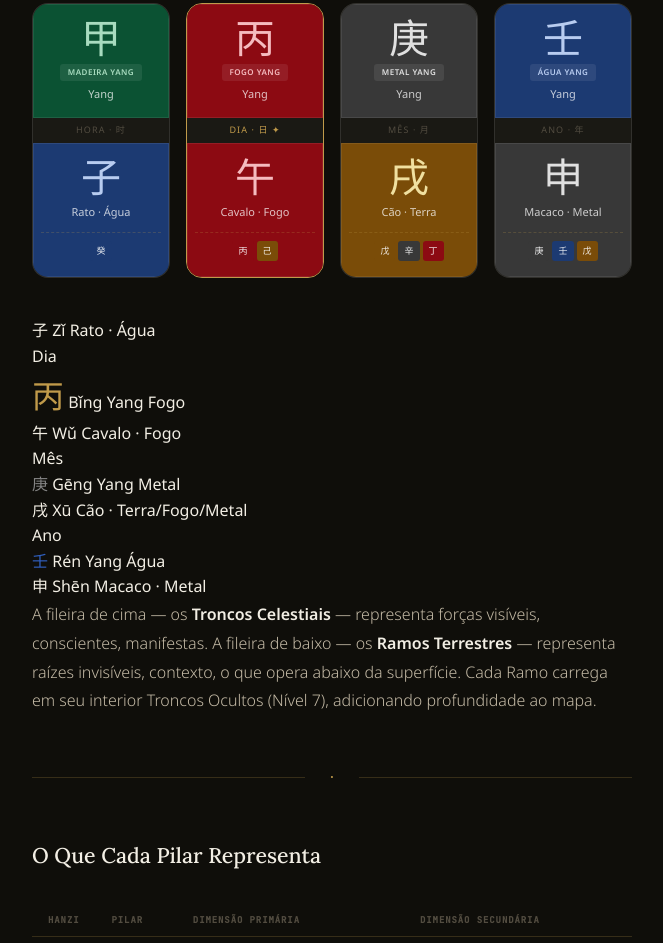
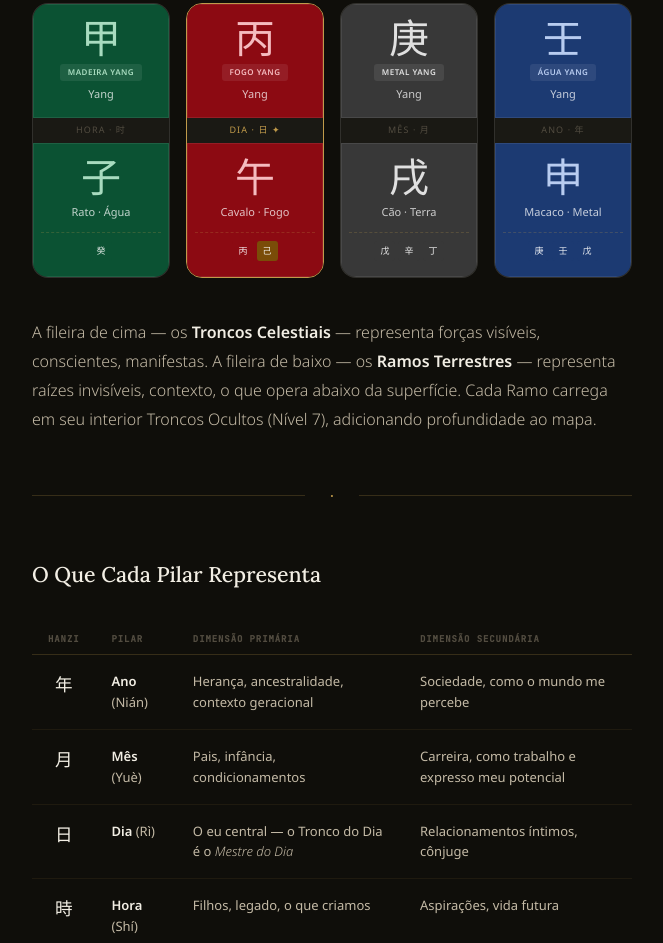
Before and after one commit to ShimaArtBr/12-passos, a plain HTML site: page level-09.html in a window 1280 px wide. Shown: the part 1187-2130 px from the top of the page, without its empty margins (308-971 px from the left). Drawn offline with Linux system fonts and the light colour scheme.

Commit message:
Update level-09.html

```diff
--- a/level-09.html
+++ b/level-09.html
@@ -10,7 +10,7 @@
 <meta name="tempo_leitura" content="6 min">
 <link rel="preconnect" href="https://fonts.googleapis.com">
 <link rel="preconnect" href="https://fonts.gstatic.com" crossorigin>
-<link href="https://fonts.googleapis.com/css2?family=Lora:ital,wght@0,400;0,500;0,700;1,400;1,500&family=Noto+Sans:ital,wght@0,300;0,400;0,500;0,600;1,300&family=JetBrains+Mono:wght@400;500&family=Noto+Serif+SC:wght@400;500&display=swap" rel="stylesheet">
+<link href="https://fonts.googleapis.com/css2?family=Lora:ital,wght@0,400;0,500;0,700;1,400;1,500&family=Noto+Sans:ital,wght@0,300;0,400;0,500;0,600;1,300&family=JetBrains+Mono:wght@400;500&family=Noto+Serif+TC:wght@400;500&display=swap" rel="stylesheet">
 <link rel="stylesheet" href="/public/main.css">
 <style>
 
@@ -76,121 +76,72 @@
     <div class="bazi-map bazi-map--revealed" role="list" aria-label="Os quatro pilares do BaZi">
     <div class="bazi-pillar" tabindex="0" role="button" aria-label="Pilar do Hora: 甲 Jiǎ, 子 Zǐ">
       <div class="bazi-pillar__stem" style="background:#0B5233;box-shadow:inset 0 0 0 1px rgba(255,255,255,.08)">
-        <span class="bazi-pillar__char" style="color:#A8DBBF" lang="zh-Hans">甲</span>
+        <span class="bazi-pillar__char" style="color:#A8DBBF" lang="zh-Hant">甲</span>
         <span class="bazi-pillar__badge" style="color:#A8DBBF">Madeira Yang</span>
         <span class="bazi-pillar__label">Yang</span>
       </div>
       <div class="bazi-pillar__header">HORA · 时</div>
-      <div class="bazi-pillar__branch" style="background:#1C3A72;box-shadow:inset 0 0 0 1px rgba(255,255,255,.08)">
-        <span class="bazi-pillar__char" style="color:#B8CCF0" lang="zh-Hans">子</span>
+      <div class="bazi-pillar__branch" style="background:#0B5233;box-shadow:inset 0 0 0 1px rgba(255,255,255,.08)">
+        <span class="bazi-pillar__char" style="color:#A8DBBF" lang="zh-Hant">子</span>
         <span class="bazi-pillar__label">Rato · Água</span>
         <div class="bazi-pillar__hidden-stems">
-          <span class="bazi-pillar__hidden-stem" style="background:#1C3A72;color:rgba(255,255,255,.9)" lang="zh-Hans">癸</span>
+          <span class="bazi-pillar__hidden-stem" style="background:#0B5233;color:rgba(255,255,255,.9)" lang="zh-Hant">癸</span>
         </div>
       </div>
     </div>
     <div class="bazi-pillar is-day-master" tabindex="0" role="button" aria-label="Pilar do Dia: 丙 Bǐng, 午 Wǔ">
       <div class="bazi-pillar__stem" style="background:#8C0A12;box-shadow:inset 0 0 0 1px rgba(255,255,255,.08)">
-        <span class="bazi-pillar__char" style="color:#F5BBBF" lang="zh-Hans">丙</span>
+        <span class="bazi-pillar__char" style="color:#F5BBBF" lang="zh-Hant">丙</span>
         <span class="bazi-pillar__badge" style="color:#F5BBBF">Fogo Yang</span>
         <span class="bazi-pillar__label">Yang</span>
       </div>
       <div class="bazi-pillar__header">DIA · 日 ✦</div>
       <div class="bazi-pillar__branch" style="background:#8C0A12;box-shadow:inset 0 0 0 1px rgba(255,255,255,.08)">
-        <span class="bazi-pillar__char" style="color:#F5BBBF" lang="zh-Hans">午</span>
+        <span class="bazi-pillar__char" style="color:#F5BBBF" lang="zh-Hant">午</span>
         <span class="bazi-pillar__label">Cavalo · Fogo</span>
         <div class="bazi-pillar__hidden-stems">
-          <span class="bazi-pillar__hidden-stem" style="background:#8C0A12;color:rgba(255,255,255,.9)" lang="zh-Hans">丙</span>
-          <span class="bazi-pillar__hidden-stem" style="background:#7A4C08;color:rgba(255,255,255,.9)" lang="zh-Hans">己</span>
+          <span class="bazi-pillar__hidden-stem" style="background:#8C0A12;color:rgba(255,255,255,.9)" lang="zh-Hant">丙</span>
+          <span class="bazi-pillar__hidden-stem" style="background:#7A4C08;color:rgba(255,255,255,.9)" lang="zh-Hant">己</span>
         </div>
       </div>
     </div>
     <div class="bazi-pillar" tabindex="0" role="button" aria-label="Pilar do Mês: 庚 Gēng, 戌 Xū">
       <div class="bazi-pillar__stem" style="background:#383838;box-shadow:inset 0 0 0 1px rgba(255,255,255,.08)">
-        <span class="bazi-pillar__char" style="color:#E0E0E0" lang="zh-Hans">庚</span>
+        <span class="bazi-pillar__char" style="color:#E0E0E0" lang="zh-Hant">庚</span>
         <span class="bazi-pillar__badge" style="color:#E0E0E0">Metal Yang</span>
         <span class="bazi-pillar__label">Yang</span>
       </div>
       <div class="bazi-pillar__header">MÊS · 月</div>
-      <div class="bazi-pillar__branch" style="background:#7A4C08;box-shadow:inset 0 0 0 1px rgba(255,255,255,.08)">
-        <span class="bazi-pillar__char" style="color:#F0E0A0" lang="zh-Hans">戌</span>
+      <div class="bazi-pillar__branch" style="background:#383838;box-shadow:inset 0 0 0 1px rgba(255,255,255,.08)">
+        <span class="bazi-pillar__char" style="color:#E0E0E0" lang="zh-Hant">戌</span>
         <span class="bazi-pillar__label">Cão · Terra</span>
         <div class="bazi-pillar__hidden-stems">
-          <span class="bazi-pillar__hidden-stem" style="background:#7A4C08;color:rgba(255,255,255,.9)" lang="zh-Hans">戊</span>
-          <span class="bazi-pillar__hidden-stem" style="background:#383838;color:rgba(255,255,255,.9)" lang="zh-Hans">辛</span>
-          <span class="bazi-pillar__hidden-stem" style="background:#8C0A12;color:rgba(255,255,255,.9)" lang="zh-Hans">丁</span>
+          <span class="bazi-pillar__hidden-stem" style="background:#383838;color:rgba(255,255,255,.9)" lang="zh-Hant">戊</span>
+          <span class="bazi-pillar__hidden-stem" style="background:#383838;color:rgba(255,255,255,.9)" lang="zh-Hant">辛</span>
+          <span class="bazi-pillar__hidden-stem" style="background:#383838;color:rgba(255,255,255,.9)" lang="zh-Hant">丁</span>
         </div>
       </div>
     </div>
     <div class="bazi-pillar" tabindex="0" role="button" aria-label="Pilar do Ano: 壬 Rén, 申 Shēn">
       <div class="bazi-pillar__stem" style="background:#1C3A72;box-shadow:inset 0 0 0 1px rgba(255,255,255,.08)">
-        <span class="bazi-pillar__char" style="color:#B8CCF0" lang="zh-Hans">壬</span>
+        <span class="bazi-pillar__char" style="color:#B8CCF0" lang="zh-Hant">壬</span>
         <span class="bazi-pillar__badge" style="color:#B8CCF0">Água Yang</span>
         <span class="bazi-pillar__label">Yang</span>
       </div>
       <div class="bazi-pillar__header">ANO · 年</div>
-      <div class="bazi-pillar__branch" style="background:#383838;box-shadow:inset 0 0 0 1px rgba(255,255,255,.08)">
-        <span class="bazi-pillar__char" style="color:#E0E0E0" lang="zh-Hans">申</span>
+      <div class="bazi-pillar__branch" style="background:#1C3A72;box-shadow:inset 0 0 0 1px rgba(255,255,255,.08)">
+        <span class="bazi-pillar__char" style="color:#B8CCF0" lang="zh-Hant">申</span>
         <span class="bazi-pillar__label">Macaco · Metal</span>
         <div class="bazi-pillar__hidden-stems">
-          <span class="bazi-pillar__hidden-stem" style="background:#383838;color:rgba(255,255,255,.9)" lang="zh-Hans">庚</span>
-          <span class="bazi-pillar__hidden-stem" style="background:#1C3A72;color:rgba(255,255,255,.9)" lang="zh-Hans">壬</span>
-          <span class="bazi-pillar__hidden-stem" style="background:#7A4C08;color:rgba(255,255,255,.9)" lang="zh-Hans">戊</span>
+          <span class="bazi-pillar__hidden-stem" style="background:#1C3A72;color:rgba(255,255,255,.9)" lang="zh-Hant">庚</span>
+          <span class="bazi-pillar__hidden-stem" style="background:#1C3A72;color:rgba(255,255,255,.9)" lang="zh-Hant">壬</span>
+          <span class="bazi-pillar__hidden-stem" style="background:#1C3A72;color:rgba(255,255,255,.9)" lang="zh-Hant">戊</span>
         </div>
       </div>
     </div>
   </div>
 
-      <div class="pillar-cell pillar-earth">
-        <span class="pillar-hanzi">子</span>
-        <span class="pillar-pinyin">Zǐ</span>
-        <span class="pillar-desc">Rato · Água</span>
-      </div>
-    </div>
 
-    <div class="pillar-col" role="listitem">
-      <span class="pillar-label">Dia</span>
-      <div class="pillar-cell pillar-heaven" style="border-top-color:var(--gold)">
-        <span class="pillar-hanzi" style="color:var(--gold);font-size:2rem">丙</span>
-        <span class="pillar-pinyin">Bǐng</span>
-        <span class="pillar-desc">Yang Fogo</span>
-      </div>
-      <div class="pillar-cell pillar-earth">
-        <span class="pillar-hanzi">午</span>
-        <span class="pillar-pinyin">Wǔ</span>
-        <span class="pillar-desc">Cavalo · Fogo</span>
-      </div>
-    </div>
-
-    <div class="pillar-col" role="listitem">
-      <span class="pillar-label">Mês</span>
-      <div class="pillar-cell pillar-heaven">
-        <span class="pillar-hanzi" style="color:var(--mm)">庚</span>
-        <span class="pillar-pinyin">Gēng</span>
-        <span class="pillar-desc">Yang Metal</span>
-      </div>
-      <div class="pillar-cell pillar-earth">
-        <span class="pillar-hanzi">戌</span>
-        <span class="pillar-pinyin">Xū</span>
-        <span class="pillar-desc">Cão · Terra/Fogo/Metal</span>
-      </div>
-    </div>
-
-    <div class="pillar-col" role="listitem">
-      <span class="pillar-label">Ano</span>
-      <div class="pillar-cell pillar-heaven">
-        <span class="pillar-hanzi" style="color:var(--wm)">壬</span>
-        <span class="pillar-pinyin">Rén</span>
-        <span class="pillar-desc">Yang Água</span>
-      </div>
-      <div class="pillar-cell pillar-earth">
-        <span class="pillar-hanzi">申</span>
-        <span class="pillar-pinyin">Shēn</span>
-        <span class="pillar-desc">Macaco · Metal</span>
-      </div>
-    </div>
-
-  </div>
 
   <p>A fileira de cima — os <strong>Troncos Celestiais</strong> — representa forças visíveis, conscientes, manifestas. A fileira de baixo — os <strong>Ramos Terrestres</strong> — representa raízes invisíveis, contexto, o que opera abaixo da superfície. Cada Ramo carrega em seu interior Troncos Ocultos (Nível 7), adicionando profundidade ao mapa.</p>
 
```
